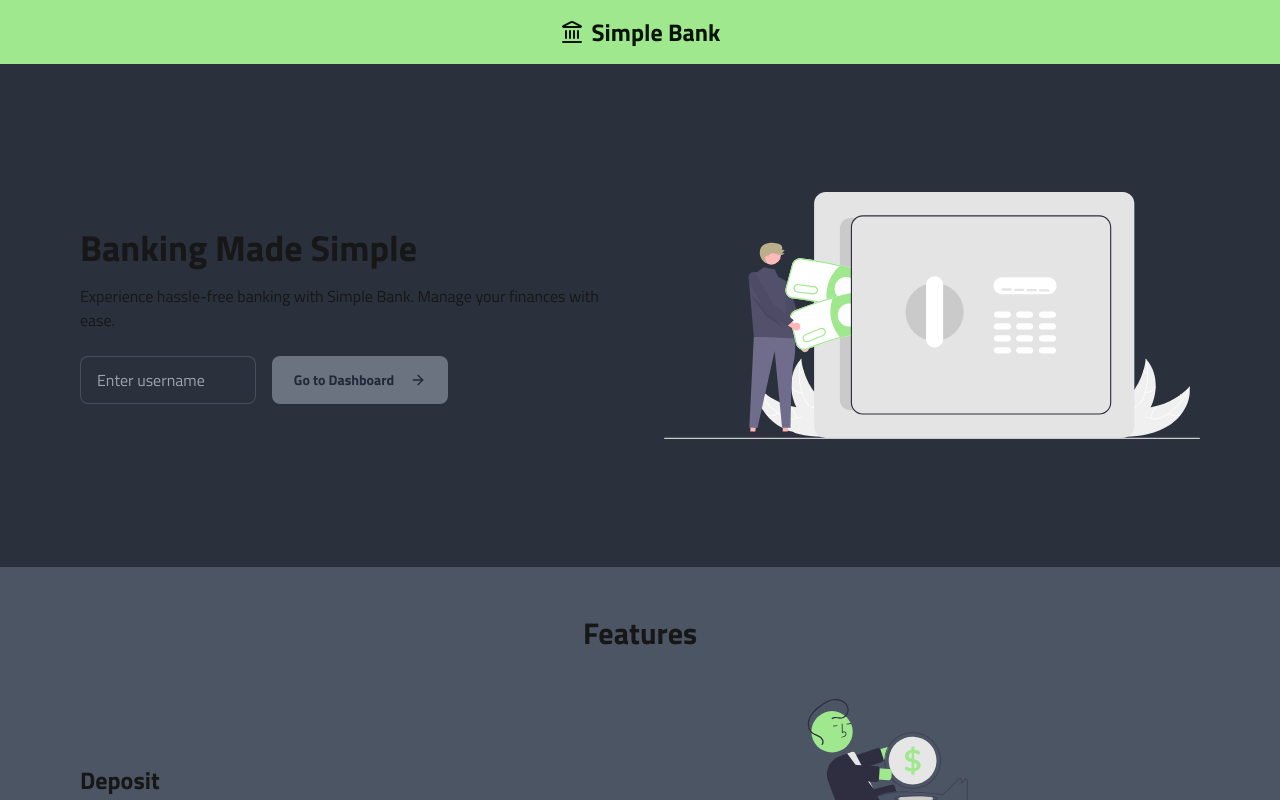
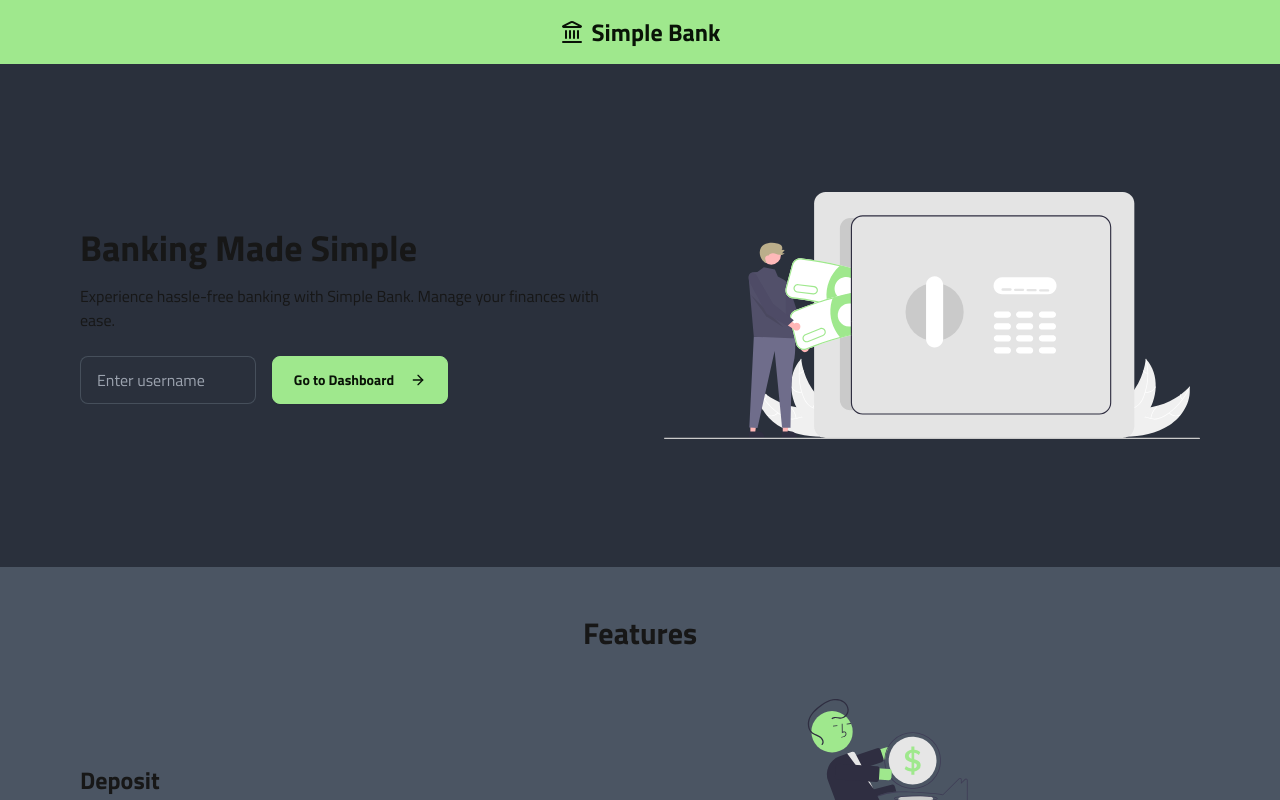
Before and after one commit to krystiankulik/simple-bank, a Next.js app: page / in a window 1280 px wide. Shown: the top 800 px of the page. Built offline with nearby package versions, Linux system fonts and the light colour scheme.

Commit message:
user validation improvements

```diff
--- a/components/dashboard/user-info/UserInfo.tsx
+++ b/components/dashboard/user-info/UserInfo.tsx
@@ -18,7 +18,7 @@ export const UserInfo: React.FC<UserFinancialInfoProps> = ({ username, iban, bal
             <span className="text-xl font-bold md:text-3xl">€{formattedBalance}</span>
           </div>
           <CardChip />
-          <h2 className="text-xl font-bold my-4 md:text-2xl">{username}</h2>
+          <h2 className="text-xl font-bold my-4 md:text-2xl capitalize">{username}</h2>
           <div className="flex flex-col md:flex-row justify-between items-start md:items-center space-y-4 md:space-y-0">
             <div className="flex flex-col">
               <span className="text-xs uppercase opacity-75 md:text-sm">IBAN</span>
--- a/components/landing-page/user-input/UserInputForm.tsx
+++ b/components/landing-page/user-input/UserInputForm.tsx
@@ -3,6 +3,7 @@
 import { useState } from "react";
 import { useRouter } from "next/navigation";
 import { ArrowRight } from "lucide-react";
+import toast from "react-hot-toast";
 import { UserProvider, useUser } from "@/context/UserContext";
 
 export const UserInputForm = () => {
@@ -10,20 +11,23 @@ export const UserInputForm = () => {
   const { setUsername } = useUser();
   const router = useRouter();
 
-  const isInputValid = inputValue.trim().length > 0;
-
+  const isInputValid = /^[a-zA-Z0-9]+$/.test(inputValue);
   const handleSubmit = async () => {
     if (!isInputValid) {
+      console.log("marek");
+      toast.error("Username must consist of letters and numbers only, with no spaces.");
       return;
     }
 
-    setUsername(inputValue);
+    const sanitizedInput = inputValue.toLowerCase();
+    setUsername(sanitizedInput);
     router.push(`/dashboard`);
   };
 
   return (
     <UserProvider>
       <div className="flex flex-col gap-4 items-stretch justify-center md:justify-start md:flex-row">
+        <div>
           <input
             type="text"
             placeholder="Enter username"
@@ -31,11 +35,8 @@ export const UserInputForm = () => {
             onChange={(e) => setInputValue(e.target.value)}
             className={"input input-bordered w-44 max-w-xs text-white"}
           />
-        <button
-          className="btn w-44 btn-primary disabled:bg-gray-500 disabled:text-gray-800"
-          onClick={handleSubmit}
-          disabled={!isInputValid}
-        >
+        </div>
+        <button className="btn w-44 btn-primary" onClick={handleSubmit}>
           Go to Dashboard
           <ArrowRight className="ml-2 h-4 w-4" />
         </button>
```
Also changed, not shown: 1 other file (tests, documents, lock files or other folders). Lines whose indentation alone changed are shown as unchanged.
